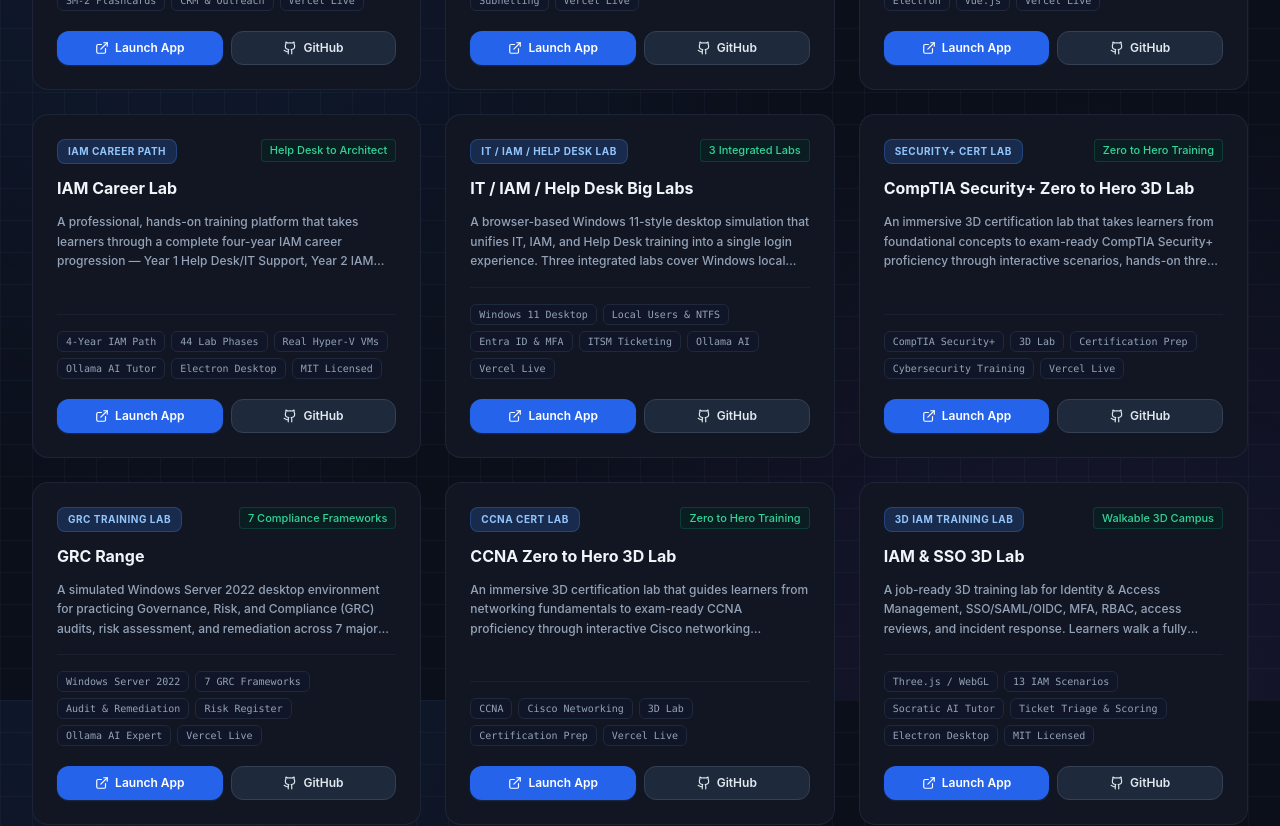
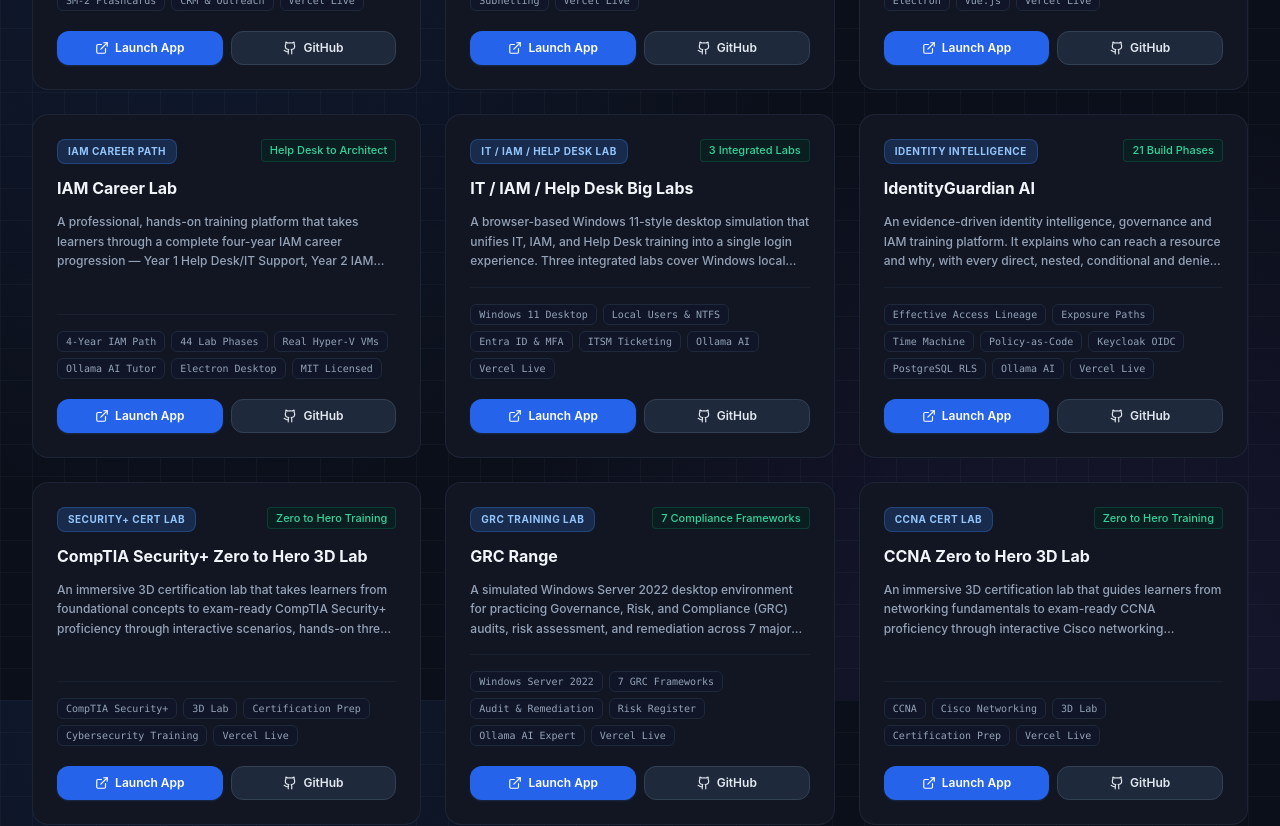
Before and after one commit to pitchiluxe/erickomari, a React (Vite) app: page / in a window 1280 px wide. Shown: the part 900-1726 px from the top of the page. Built offline with nearby package versions, Linux system fonts and the light colour scheme.

Commit message:
Add IdentityGuardian AI project to portfolio list after IT/IAM Help Desk Big Labs.

```diff
--- a/src/data/profile.ts
+++ b/src/data/profile.ts
@@ -118,6 +118,20 @@
     badge: 'IT / IAM / HELP DESK LAB',
     stars: 0,
     stats: '3 Integrated Labs'
+  },
+  {
+    id: 'proj-identityguardian-ai',
+    title: 'IdentityGuardian AI',
+    tagline: 'Explainable Identity Security — Know the Identity, Understand the Access',
+    description: 'An evidence-driven identity intelligence, governance and IAM training platform. It explains who can reach a resource and why, with every direct, nested, conditional and denied route backed by source evidence. Features include defensive exposure paths, a bitemporal time machine, policy-as-code with tests and impact simulation, what-if analysis, JIT access and independent two-person approval with MFA, machine and AI-agent governance, joiner/mover/leaver workflows, a grounded local Ollama investigator with verified citations and no execution authority, IAM labs, and a hash-chained, signed audit trail. Built with FastAPI, React, PostgreSQL row-level security and Keycloak OIDC; it runs locally with synthetic data.',
+    category: 'Cybersecurity & Labs',
+    liveUrl: 'https://identityguardian.vercel.app/',
+    githubUrl: 'https://github.com/pitchiluxe/identityguardian',
+    tags: ['Effective Access Lineage', 'Exposure Paths', 'Time Machine', 'Policy-as-Code', 'Keycloak OIDC', 'PostgreSQL RLS', 'Ollama AI', 'Vercel Live'],
+    featured: true,
+    badge: 'IDENTITY INTELLIGENCE',
+    stars: 0,
+    stats: '21 Build Phases'
   },
   {
     id: 'proj-comptia-securityplus-3d-lab',
```
